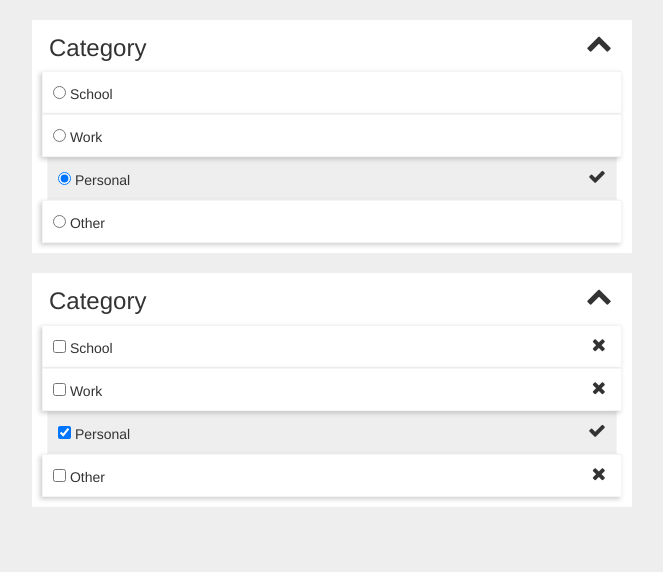
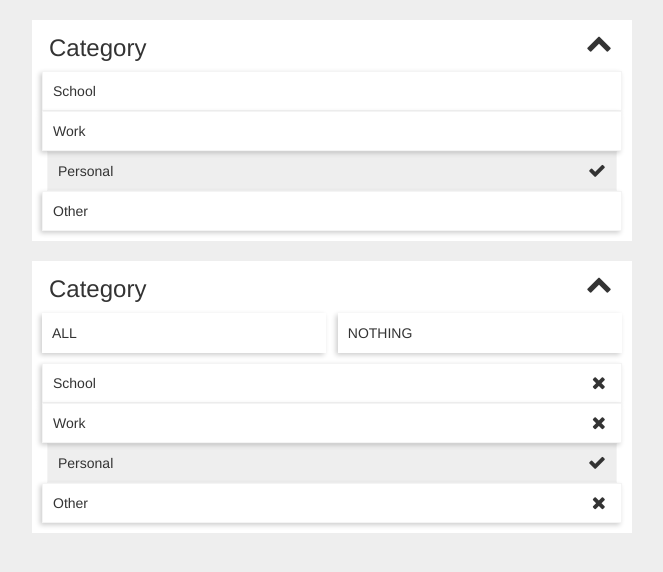
Before and after one commit to MarvinCZ/Tasker, a PHP site: page / in a window 1280 px wide. Shown: the top 572 px of the page, without its empty margins (308-971 px from the left). Run offline with PHP 8.4, Linux system fonts and the light colour scheme; some libraries are stand-ins or nearby versions.

Commit message:
select component final touches

```diff
--- a/assets/scripts/app.js
+++ b/assets/scripts/app.js
@@ -13,8 +13,8 @@ var main = function(){
 		$(this).find('input[type="checkbox"]').prop('checked',$(this).hasClass('tab-active')?'checked':'');
 		e.stopPropagation();
 	});
-	$('.control-show').hide();
-	$('.tab-closed').hide();
+	$('.tab-select .control-show').hide();
+	$('.tab-select .tab-closed').hide();
 	$('.tab-select').click(function(){
 		var parent = $(this);
 		parent.find('.control-show').toggle();
@@ -32,6 +32,18 @@ var main = function(){
 			parent.find('.tab-closed').html('Nothing selected');
 		}
 	});
+	$('.tab-select .btn-nothing').click(function(e){
+		var parent = $(this).closest('.tab-select');
+		parent.find('.tab-btn').removeClass('tab-active');
+		parent.find('input[type="checkbox"]').prop('checked','');
+		e.stopPropagation();
+	});
+	$('.tab-select .btn-all').click(function(e){
+		var parent = $(this).closest('.tab-select');
+		parent.find('.tab-btn').addClass('tab-active');
+		parent.find('input[type="checkbox"]').prop('checked','checked');
+		e.stopPropagation();
+	});
 };
 
 $(document).ready(main);
--- a/assets/styles/style.css
+++ b/assets/styles/style.css
@@ -1,7 +1,11 @@
 body {
   background: #EEE; }
 
+.clear {
+  clear: both; }
+
 .tab-select {
+  box-sizing: border-box;
   position: relative;
   max-width: 600px;
   background: white;
@@ -15,10 +19,28 @@ body {
     right: 20px;
     top: 10px;
     font-size: 26px; }
+  .tab-select input[type="radio"] {
+    display: none; }
+  .tab-select input[type='checkbox'] {
+    display: none; }
   .tab-select .tab-closed {
     padding: 10px; }
-
-.tab-btn {
+  .tab-select .btn-all {
+    width: 49%;
+    float: left; }
+  .tab-select .btn-nothing {
+    width: 49%;
+    float: right; }
+  .tab-select .btn-all, .tab-select .btn-nothing {
+    margin-bottom: 10px;
+    box-shadow: -2px 2px 5px rgba(0, 0, 0, 0.2);
+    padding: 10px;
+    display: inline-block;
+    box-sizing: border-box; }
+    .tab-select .btn-all:hover, .tab-select .btn-nothing:hover {
+      background: #F4F4F4;
+      cursor: pointer; }
+  .tab-select .tab-btn {
     position: relative;
     z-index: 20;
     background: white;
@@ -26,23 +48,25 @@ body {
     box-shadow: -2px 2px 5px rgba(0, 0, 0, 0.2);
     border: 1px solid #F4F4F4;
     line-height: 18px; }
-  .tab-btn .unselected {
+    .tab-select .tab-btn:hover {
+      background: #F4F4F4;
+      cursor: pointer; }
+    .tab-select .tab-btn .unselected {
       margin-right: 5px; }
-  .tab-btn .selected, .tab-btn .unselected {
+    .tab-select .tab-btn .selected, .tab-select .tab-btn .unselected {
       float: right; }
-  .tab-btn .selected {
+    .tab-select .tab-btn .selected {
       display: none; }
-  .tab-btn .fa {
+    .tab-select .tab-btn .fa {
       font-size: 18px; }
-
-.tab-active {
+  .tab-select .tab-active {
     z-index: 15;
     margin: 0 5px;
     box-shadow: none;
     background: #EEE; }
-  .tab-active .selected {
+    .tab-select .tab-active .selected {
       display: inline-block; }
-  .tab-active .unselected {
+    .tab-select .tab-active .unselected {
       display: none; }
 
 /*# sourceMappingURL=style.css.map */
--- a/assets/styles/style.scss
+++ b/assets/styles/style.scss
@@ -1,7 +1,11 @@
 body{
 	background: #EEE;
 }
+.clear{
+	clear: both;
+}
 .tab-select{
+	box-sizing: border-box;
 	position: relative;
 	max-width: 600px;
 	background: white;
@@ -18,13 +22,31 @@ body{
 		font-size: 26px;
 	}
 	input[type="radio"]{
-		//display: none;
+		display: none;
 	}
 	input[type='checkbox']{
-		//display: none;
+		display: none;
 	}
 	.tab-closed{
 		padding: 10px;
+	}
+	.btn-all{
+		width: 49%;
+		float: left;
+	}
+	.btn-nothing{
+		width: 49%;
+		float: right;
+	}
+	.btn-all, .btn-nothing{
+		margin-bottom: 10px;
+		box-shadow: -2px 2px 5px rgba(0,0,0,0.2);
+		padding: 10px;
+		display: inline-block;
+		box-sizing: border-box;
+		&:hover{
+			background: #F4F4F4;
+			cursor: pointer;
 		}
 	}
 	.tab-btn{
@@ -34,6 +56,10 @@ body{
 		padding: 10px;
 		box-shadow: -2px 2px 5px rgba(0,0,0,0.2);
 		border: 1px solid #F4F4F4;
+		&:hover{
+			background: #F4F4F4;
+			cursor: pointer;
+		}
 		.unselected{
 			margin-right: 5px;
 		}
@@ -60,3 +86,4 @@ body{
 			display: none;
 		}
 	}
+}
--- a/helpers/helpers.php
+++ b/helpers/helpers.php
@@ -13,7 +13,10 @@ function renderToString($file, $params){
 }
 
 function select($name, $multiple, $options){
-	$params = array('name' => strtolower($name), 'display_name' => ucfirst($name), 'multiple' => $multiple, 'options' => $options);
+	$params = array('name' => strtolower($name),
+					'display_name' => ucfirst($name),
+					'multiple' => $multiple,
+					'options' => $options);
 	return renderToString('views/components/select.phtml',$params);
 }
 
--- a/views/components/select.phtml
+++ b/views/components/select.phtml
@@ -2,8 +2,13 @@
 	<h3><?= $display_name ?></h3>
 	<i class="fa fa-chevron-down control control-show"></i>
 	<i class="fa fa-chevron-up control control-hide"></i>
+	<div class="tab-opend">
+	<?php if($multiple): ?>
+		<div class="btn-all">ALL</div>
+		<div class="btn-nothing">NOTHING</div>
+		<div class="clear"></div>
+	<?php endif ?>
 	<?php foreach ($options as $option): ?>
-		<div class="tab-opend">
 			<div class="tab-btn <?= $option['selected'] ? 'tab-active' : ''?>">
 				<?php if($multiple): ?>
 					<input type="checkbox" name="<?= $name ?>['<?= $option['name'] ?>']"  <?= $option['selected'] ? 'checked' : '' ?>/>
@@ -18,8 +23,8 @@
 					<i class="fa fa-times unselected"></i>
 				<?php endif ?>
 			</div>
-		</div>
 	<?php endforeach ?>
+	</div>
 	<div class="tab-closed">
 	</div>
 </div>
```
Also changed, not shown: 1 other file. Lines whose indentation alone changed are shown as unchanged.
